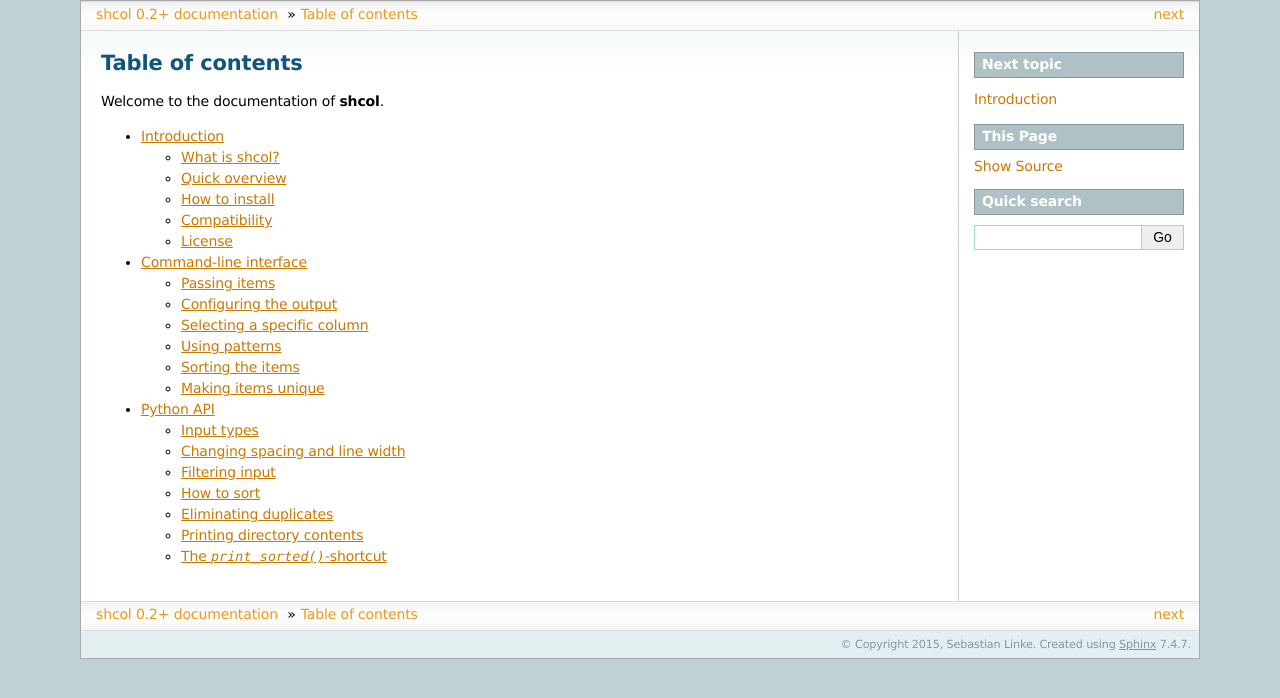
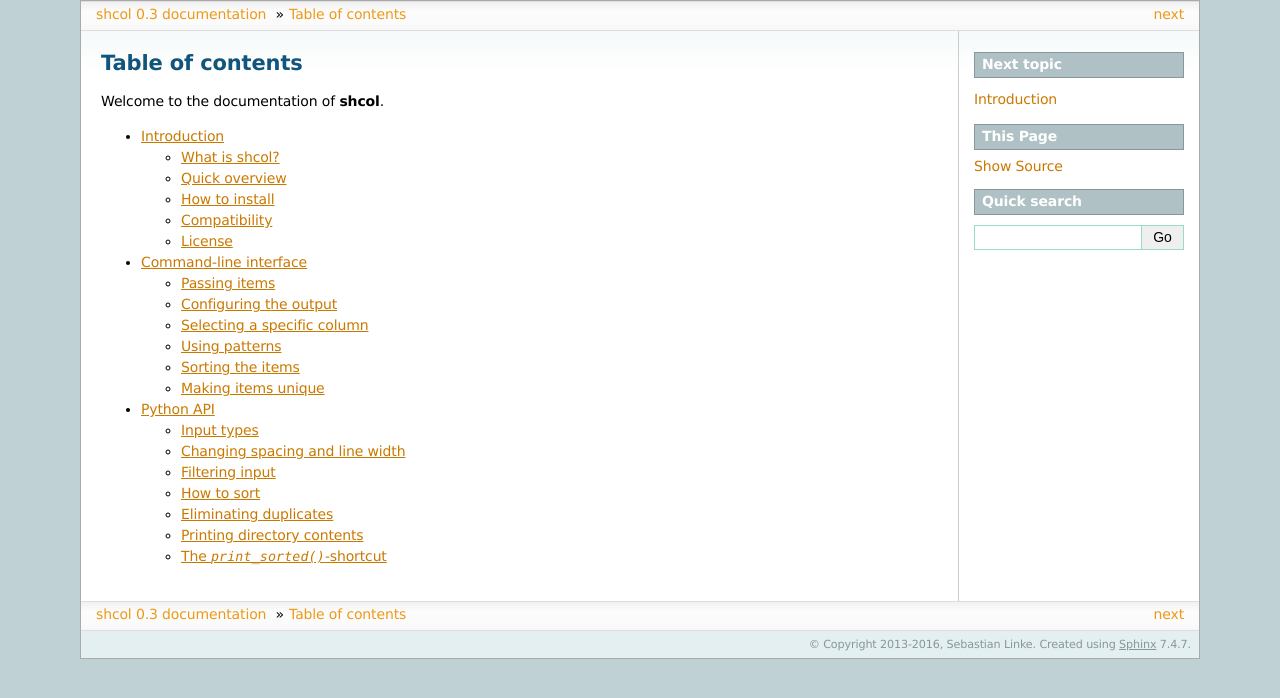
Before and after one commit to seblin/shcol, a Sphinx documentation site: the page built from doc/index.rst, in a window 1280 px wide. Shown: the top 698 px of the page. Built offline with Sphinx 7.4.7, drawn with Linux system fonts in a browser that asks for light colours.

Commit message:
Bump version to 0.3

```diff
--- a/doc/conf.py
+++ b/doc/conf.py
@@ -47,7 +47,7 @@
 
 # General information about the project.
 project = u'shcol'
-copyright = u'2015, Sebastian Linke'
+copyright = u'2013-2016, Sebastian Linke'
 author = u'Sebastian Linke'
 
 # The version info for the project you're documenting, acts as replacement for
@@ -55,9 +55,9 @@
 # built documents.
 #
 # The short X.Y version.
-version = '0.2+'
+version = '0.3'
 # The full version, including alpha/beta/rc tags.
-release = '0.2+'
+release = '0.3'
 
 # The language for content autogenerated by Sphinx. Refer to documentation
 # for a list of supported languages.
--- a/shcol/__init__.py
+++ b/shcol/__init__.py
@@ -85,7 +85,7 @@
 """
 
 __author__ = 'Sebastian Linke'
-__version__ = '0.2-post'
+__version__ = '0.3'
 __license__ = 'Simplified BSD'
 
 from . import cli
```
